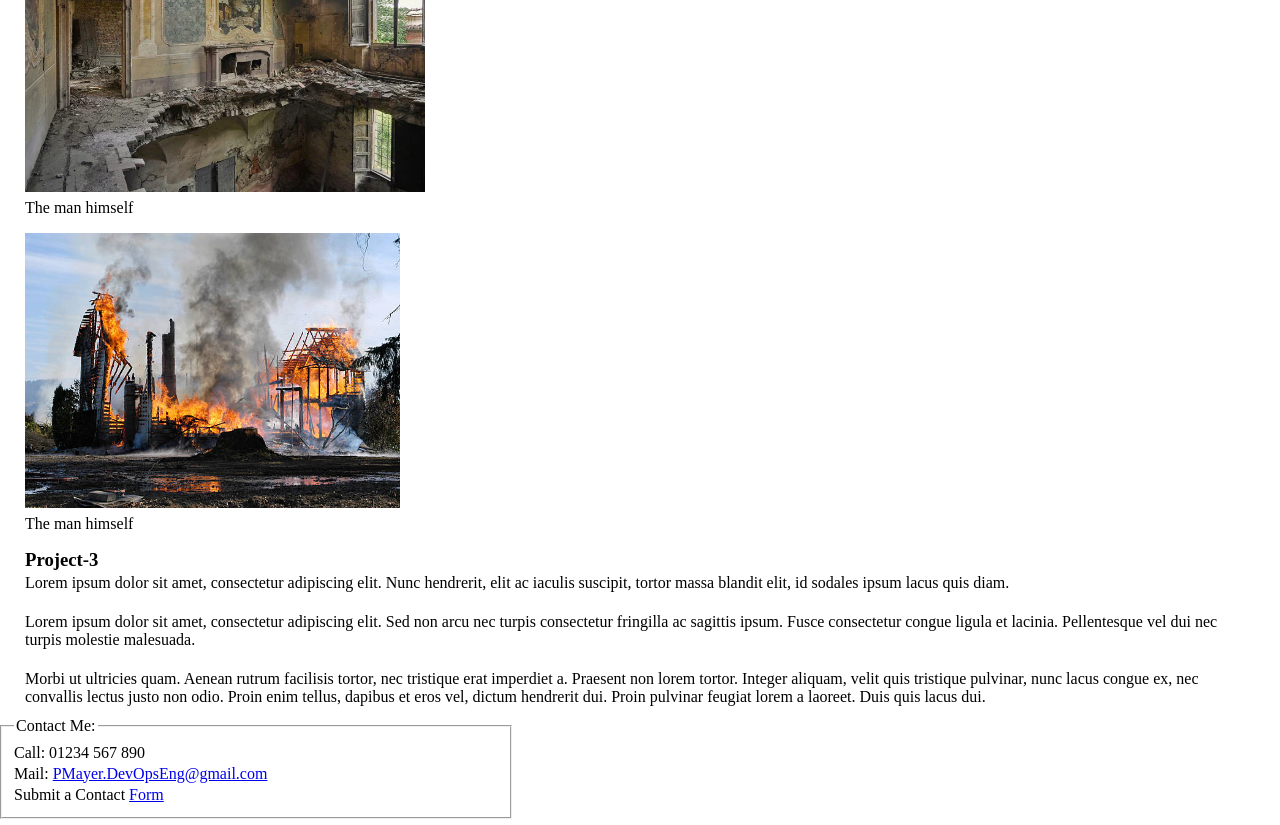
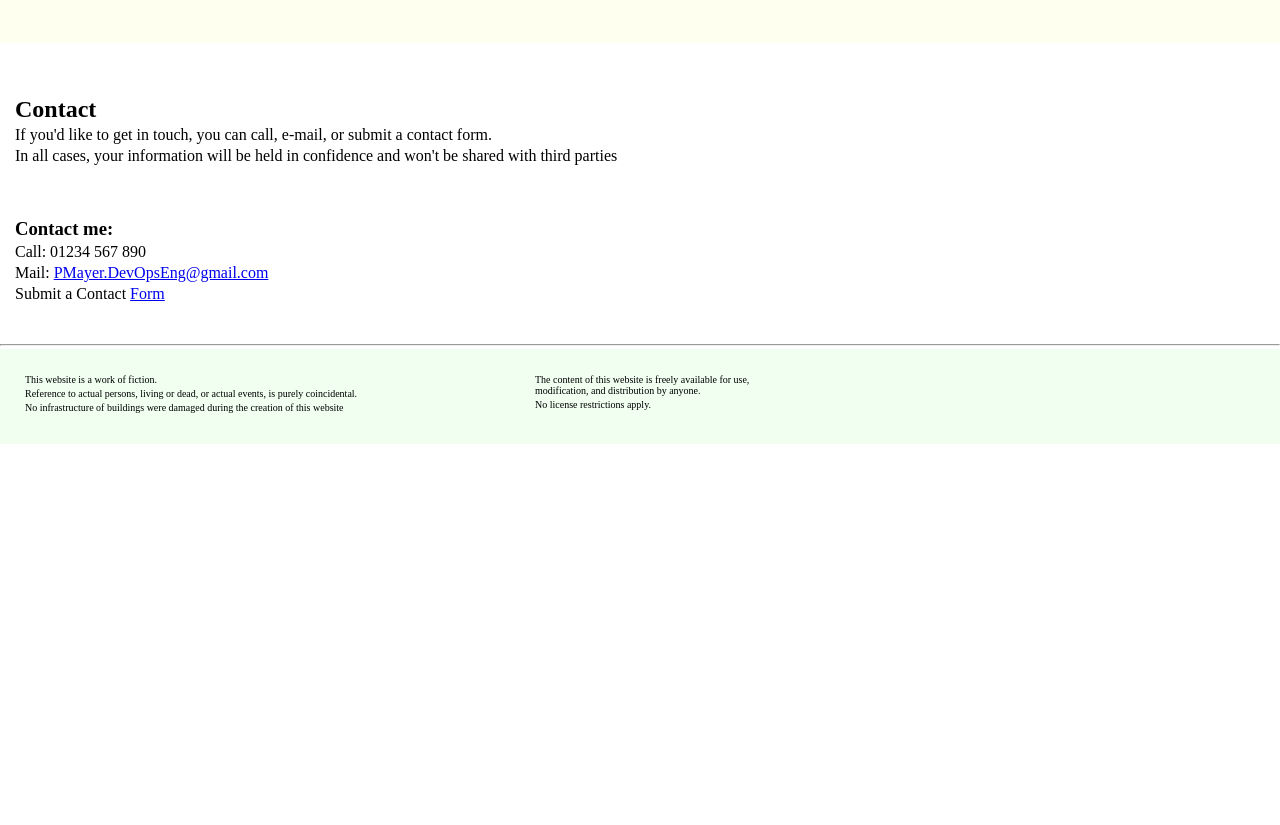
Before and after one commit to paulmayer-fullstacker/week1, a plain HTML site: page W1-S3-Challenge/index.html in a window 1280 px wide. Shown: the part 1939-2764 px from the top of the page. After the commit the page ends 2412 px from the top, so only its background shows below. Drawn offline with Linux system fonts and the light colour scheme.

Commit message:
W1-S3-Chalenge draft submission

```diff
--- a/W1-S3-Challenge/index.html
+++ b/W1-S3-Challenge/index.html
@@ -19,7 +19,7 @@
 
    </div>
 
-   <div class="txt-img-container">
+   <!-- <div class="txt-img-container">
       <div class="txt-container">
           <h2>Biography</h2>
          <p>An experienced Infrastructure and DevOps Engineer who has influenced business efficiency
@@ -31,9 +31,9 @@
           <figcaption>The man himself</figcaption>
          </figure>
       </div>
-   </div>
+   </div> -->
 
-      <div style="padding: 50px 5px 0px 15px;">
+      <div class="div-padding-major">    <!-- <div style="padding: 50px 5px 0px 15px;"> -->
          <h2 id="biography">Biography</h2>
       </div>
       <br/>
@@ -60,7 +60,7 @@
          </div>
       </div>
 
-       <div style="padding: 50px 5px 0px 15px;">
+       <div class="div-padding-major">    <!-- <div style="padding: 50px 5px 0px 15px;"> -->
          <h2 id="projects">Projects</h2>
       </div>
       <br/>
@@ -129,17 +129,32 @@
             </div>
       </div>
 
-
-      <div>
-      <fieldset>
-         <legend>Contact Me:</legend>
+      <div class="div-padding-major">    <!-- <div style="padding: 50px 5px 0px 15px;"> -->
+         <H2 id="contact">Contact</H2>
+         <p>If you'd like to get in touch, you can call, e-mail, or submit a contact form.</p>
+         <p>In all cases, your information will be held in confidence and won't be shared with third parties</p>
+      </div>
+      <div class="div-padding-major">    <!-- <div style="padding: 50px 5px 0px 15px;"> -->
+         <h3>Contact me:</h3>
          <p>Call: 01234 567 890</p>
          <p>Mail: <a href="mailto:pmayer.devopseng@gmail.com"> PMayer.DevOpsEng@gmail.com </a></p>
          <p>Submit a Contact <a href="contactform.html" target="_blank">Form</a></p>
-      </fieldset>
-     </div>
-
-
+      </div>
+      <div>
+      <br/>
+     <hr class="bottom-line">
+      <footer class="split-div-500-300 padding-class">
+        <div>
+          <p>This website is a work of fiction.</p>
+          <p>Reference to actual persons, living or dead, or actual events, is purely coincidental.</p>
+          <p>No infrastructure of buildings were damaged during the creation of this website</p>
+         </div>
+         <div>
+            <p>The content of this website is freely available for use,
+            <br/>  modification, and distribution by anyone.</p>
+            <p>No license restrictions apply.</p>
+         </div>
+      </footer>
 
 </body>
 
--- a/W1-S3-Challenge/styles.css
+++ b/W1-S3-Challenge/styles.css
@@ -3,6 +3,11 @@
 
     box-sizing: border-box;
     margin-bottom: 3px;
+}
+
+div {
+    padding-top: 20px;
+    padding-bottom: 20px;
 }
 
 fieldset {
@@ -81,13 +86,30 @@ fieldset {
     display: inline-block;
 }
 
-.split-div {
+.split-div-500-300 {
     display: grid;
   grid-template-columns: 500px 300px; /* Creates 3 equal columns */
+  background-color:honeydew ;
   gap: 10px;
 
+}
+
+.split-div-300-500 {
+    display: grid;
+  grid-template-columns: 400px 500px; /* Creates 3 equal columns */
+  background-color: ivory;
+  gap: 10px;
+
+}
+
+.div-padding-major {
+    padding: 50px 5px 0px 15px;
 }
 
 .padding-class {
     padding: 5px 25px;
 }
+
+footer {
+    font-size: 10px;
+}
```
